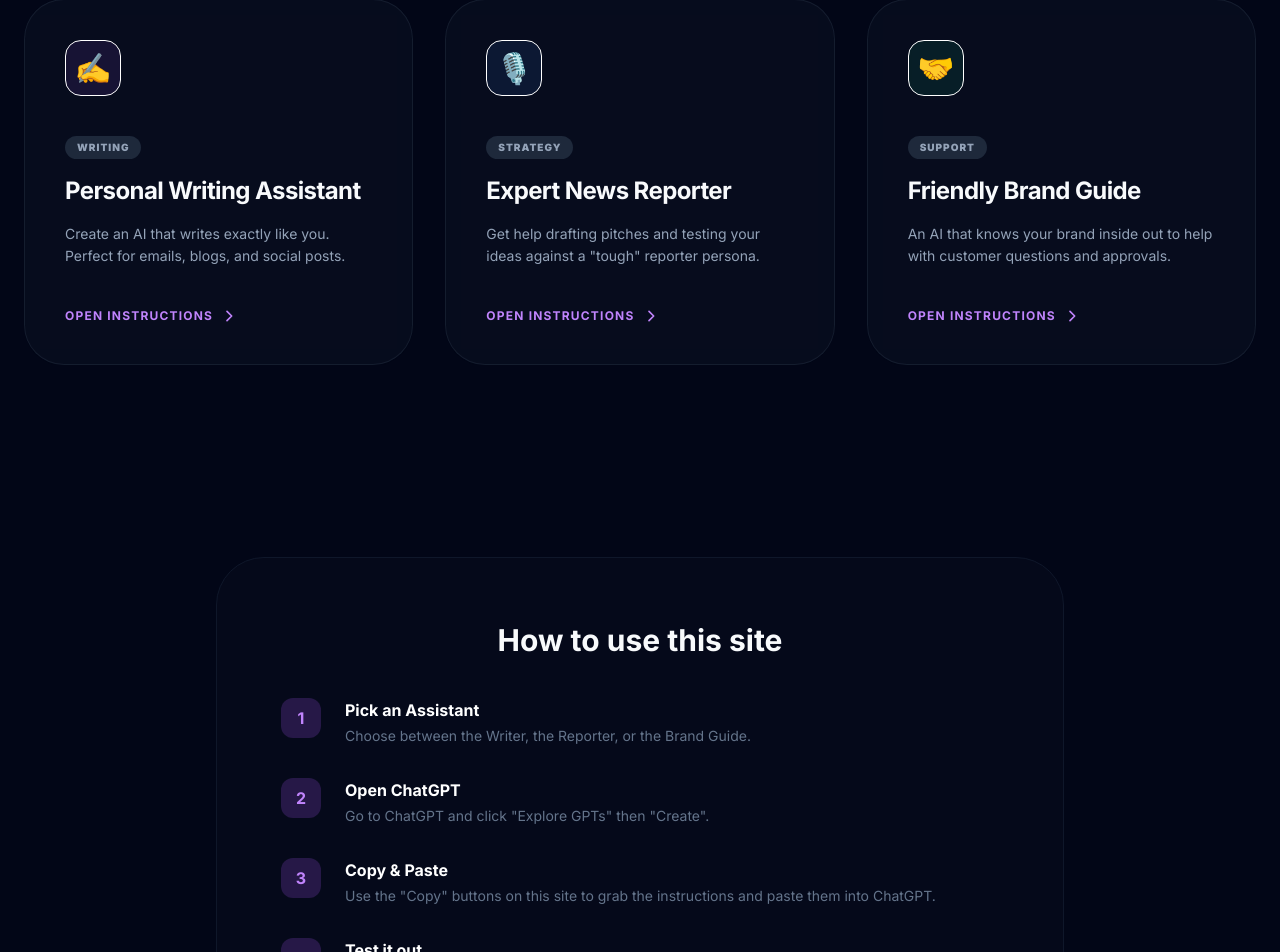
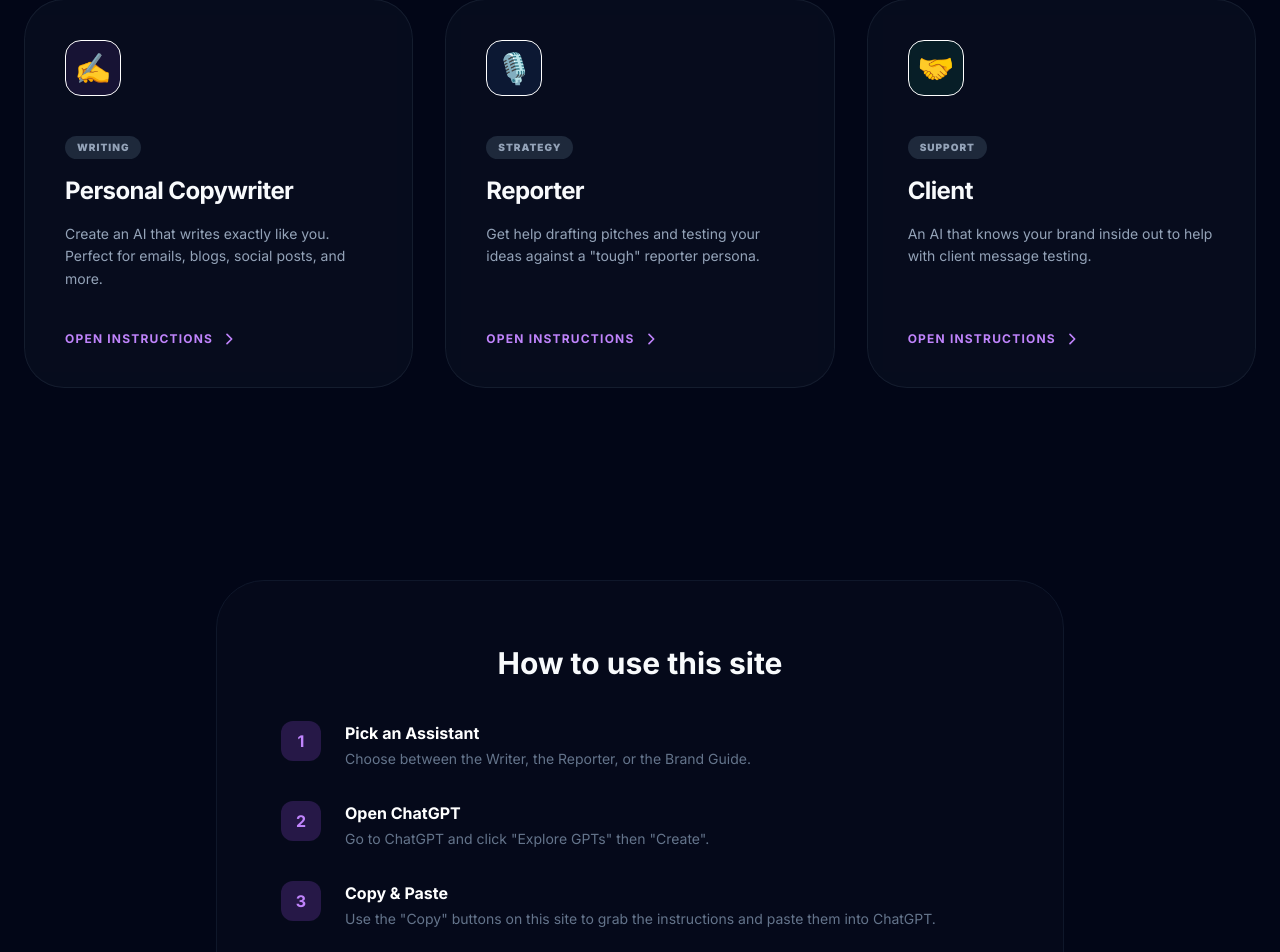
Before and after one commit to tavishi-priyam/custom-gpt-workshop, a React (Vite) app: page / in a window 1280 px wide. Shown: the part 1078-2030 px from the top of the page. Built offline with nearby package versions, Linux system fonts and the light colour scheme.

Commit message:
Refine card titles and descriptions in Home component
Updated titles and descriptions for cards in Home component.

```diff
--- a/pages/Home.tsx
+++ b/pages/Home.tsx
@@ -10,15 +10,15 @@ export const Home: React.FC<HomeProps> = ({ onNavigate }) => {
   const cards = [
     {
       id: 'copywriter',
-      title: 'Personal Writing Assistant',
+      title: 'Personal Copywriter',
       tag: 'Writing',
-      desc: 'Create an AI that writes exactly like you. Perfect for emails, blogs, and social posts.',
+      desc: 'Create an AI that writes exactly like you. Perfect for emails, blogs, social posts, and more.',
       icon: '✍️',
       accent: 'bg-purple-500'
     },
     {
       id: 'reporter',
-      title: 'Expert News Reporter',
+      title: 'Reporter',
       tag: 'Strategy',
       desc: 'Get help drafting pitches and testing your ideas against a "tough" reporter persona.',
       icon: '🎙️',
@@ -26,9 +26,9 @@ export const Home: React.FC<HomeProps> = ({ onNavigate }) => {
     },
     {
       id: 'client',
-      title: 'Friendly Brand Guide',
+      title: 'Client',
       tag: 'Support',
-      desc: 'An AI that knows your brand inside out to help with customer questions and approvals.',
+      desc: 'An AI that knows your brand inside out to help with client message testing.',
       icon: '🤝',
       accent: 'bg-emerald-500'
     },
```
